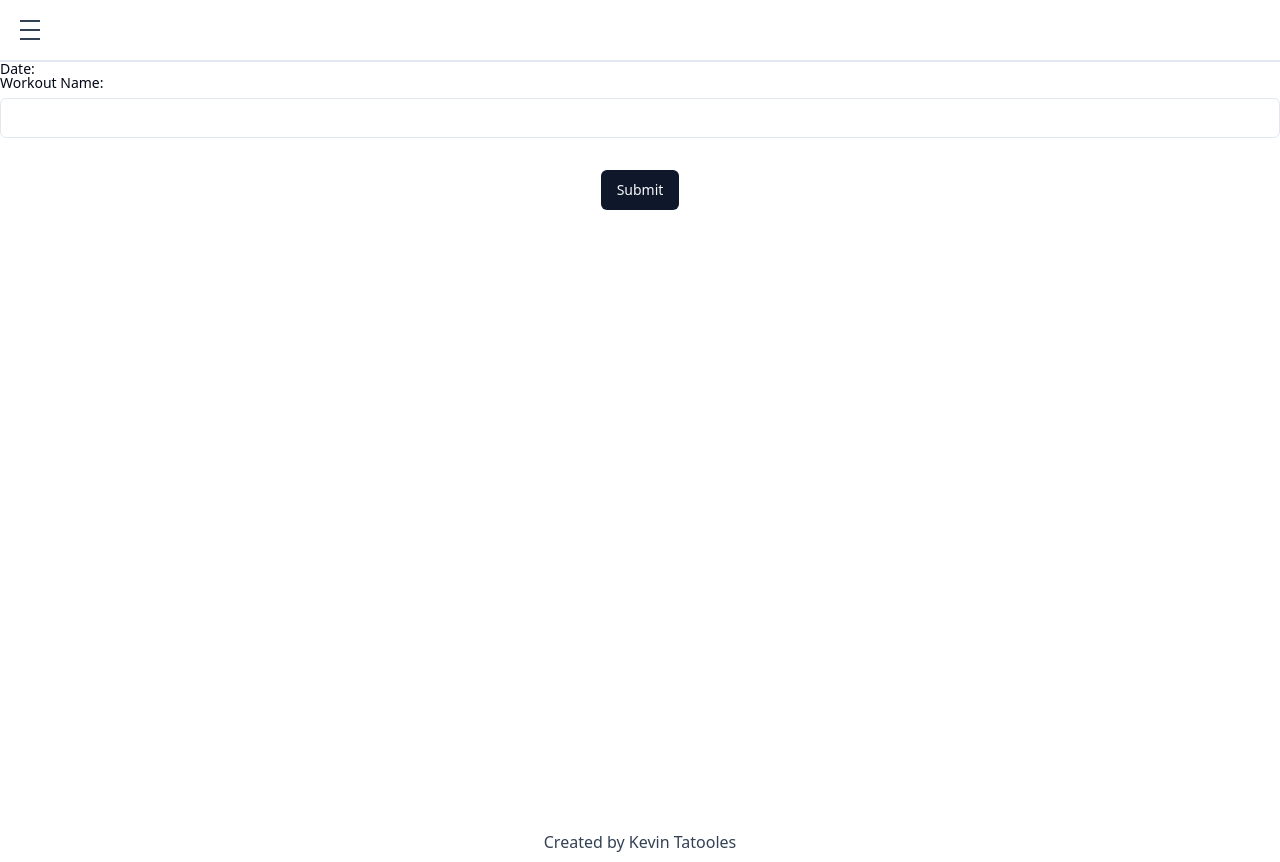
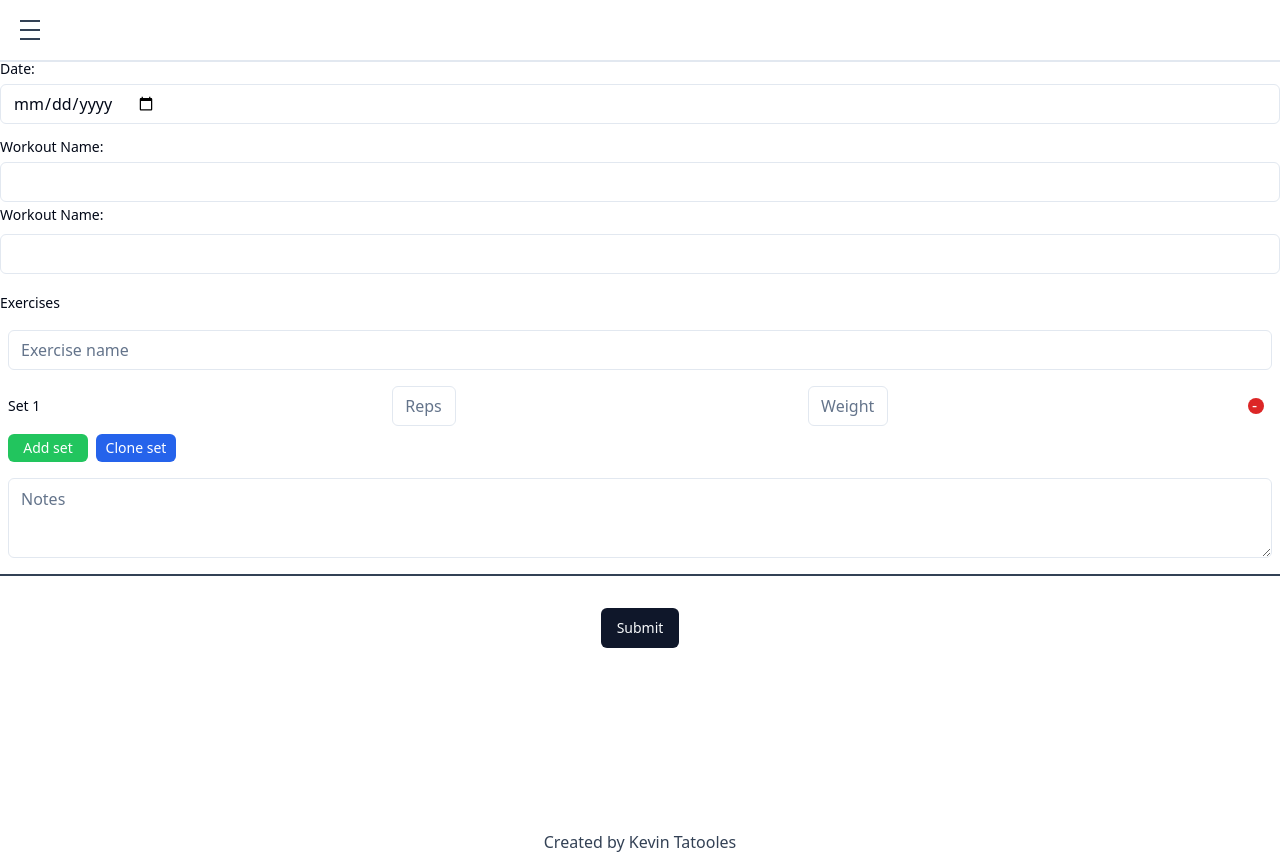
Before and after one commit to Tatooles/next-fitness-tracker, a Next.js app: page /workouts/create in a window 1280 px wide. Built offline with nearby package versions, Linux system fonts and the light colour scheme.

Commit message:
Add back some stuff that still works

```diff
--- a/app/workouts/create/page.tsx
+++ b/app/workouts/create/page.tsx
@@ -8,6 +8,7 @@ import { Label } from "@/components/ui/label";
 import { Button } from "@/components/ui/button";
 import FormSets from "@/components/FormSets";
 import { workoutFormSchema, TWorkoutFormSchema } from "@/lib/types";
+import { E } from "drizzle-orm/select.types.d-e43b2599";
 
 export default async function CreateWorkoutPage() {
   // const router = useRouter();
@@ -62,30 +63,33 @@ export default async function CreateWorkoutPage() {
     getValues,
   } = useForm<TWorkoutFormSchema>({
     resolver: zodResolver(workoutFormSchema),
-    // defaultValues: {
-    //   date: new Date().toISOString(),
-    //   name: "",
-    //   exercises: [{ name: "", notes: "", sets: [{ reps: "", weight: "" }] }],
-    // },
+    defaultValues: {
+      date: new Date().toISOString(),
+      name: "",
+      exercises: [{ name: "", notes: "", sets: [{ reps: "", weight: "" }] }],
+    },
   });
 
-  // const { fields, append, remove } = useFieldArray({
-  //   name: "exercises",
-  //   control,
-  // });
+  const { fields, append, remove } = useFieldArray({
+    name: "exercises",
+    control,
+  });
 
   return (
     <form
-      onSubmit={handleSubmit((data) => console.log(data))} // Just having handlesubmit at all freezes the whole browser :)
+      onSubmit={(e) => {
+        e.preventDefault();
+        console.log(e);
+      }} // Just having handlesubmit at all freezes the whole browser :)
       className="flex flex-col"
     >
       <Label htmlFor="date">Date:</Label>
-      {/* <Input
+      <Input
         type="date"
         id="date"
         className="mt-2 mb-4 text-[16px]"
-        // {...register("date")}
-      ></Input> */}
+        {...register("date")}
+      ></Input>
       <Label htmlFor="name">Workout Name:</Label>
       <div className="mt-2 mb-4">
         <Input
@@ -97,6 +101,64 @@ export default async function CreateWorkoutPage() {
         {/* {errors.name && (
           <p className="mt-2 text-sm font-medium text-destructive">{`${errors.name.message}`}</p>
         )} */}
+        <Label htmlFor="name">Workout Name:</Label>
+        <div className="mt-2 mb-4">
+          <Input
+            type="text"
+            id="name"
+            className="text-[16px]"
+            {...register("name")}
+          ></Input>
+          {errors.name && (
+            <p className="mt-2 text-sm font-medium text-destructive">{`${errors.name.message}`}</p>
+          )}
+        </div>
+        <div>
+          <Label>Exercises</Label>
+          {fields.map((field, index) => (
+            <div
+              className="form-control flex flex-col gap-4 border-b-2 border-slate-700 px-2 py-4"
+              key={field.id}
+            >
+              <div className="flex items-center">
+                <Input
+                  {...register(`exercises.${index}.name` as const)}
+                  placeholder="Exercise name"
+                  className="text-[16px]"
+                />
+                {/* <div
+                  onClick={() => remove(index)}
+                  className="ml-5 h-6 w-7 cursor-pointer rounded-full bg-red-600 text-center text-white"
+                >
+                  <div className="-translate-y-[1px]">-</div>
+                </div> */}
+              </div>
+              <FormSets
+                exerciseIndex={index}
+                {...{ control, register, getValues }}
+              />
+              <Textarea
+                {...register(`exercises.${index}.notes` as const)}
+                placeholder="Notes"
+                className="text-[16px]"
+              ></Textarea>
+            </div>
+          ))}
+          {/* <Button
+            variant="secondary"
+            className="mt-4 w-full"
+            type="button"
+            onClick={() =>
+              append({
+                name: "",
+                notes: "",
+                sets: [{ reps: "", weight: "" }],
+              })
+            }
+          >
+            Add Exercise
+          </Button> */}
+        </div>
       </div>
       <Button type="submit" className="mt-4 self-center">
         Submit
```
